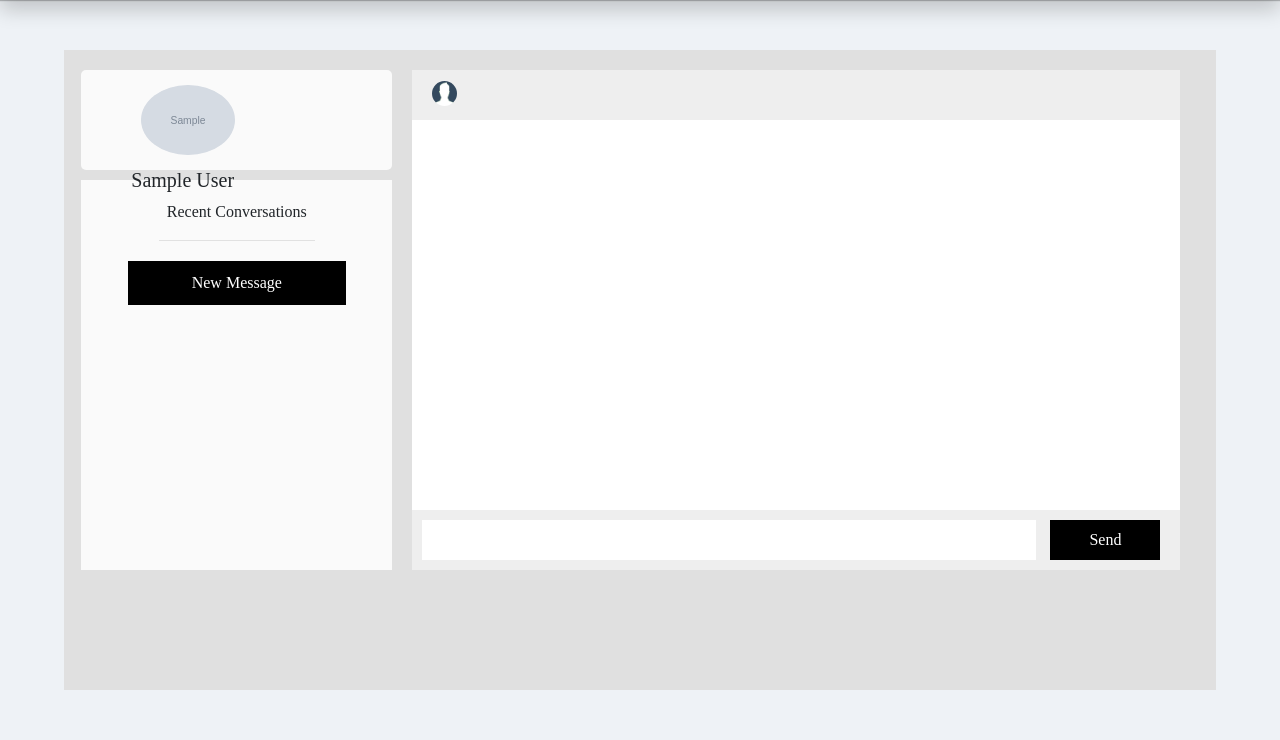
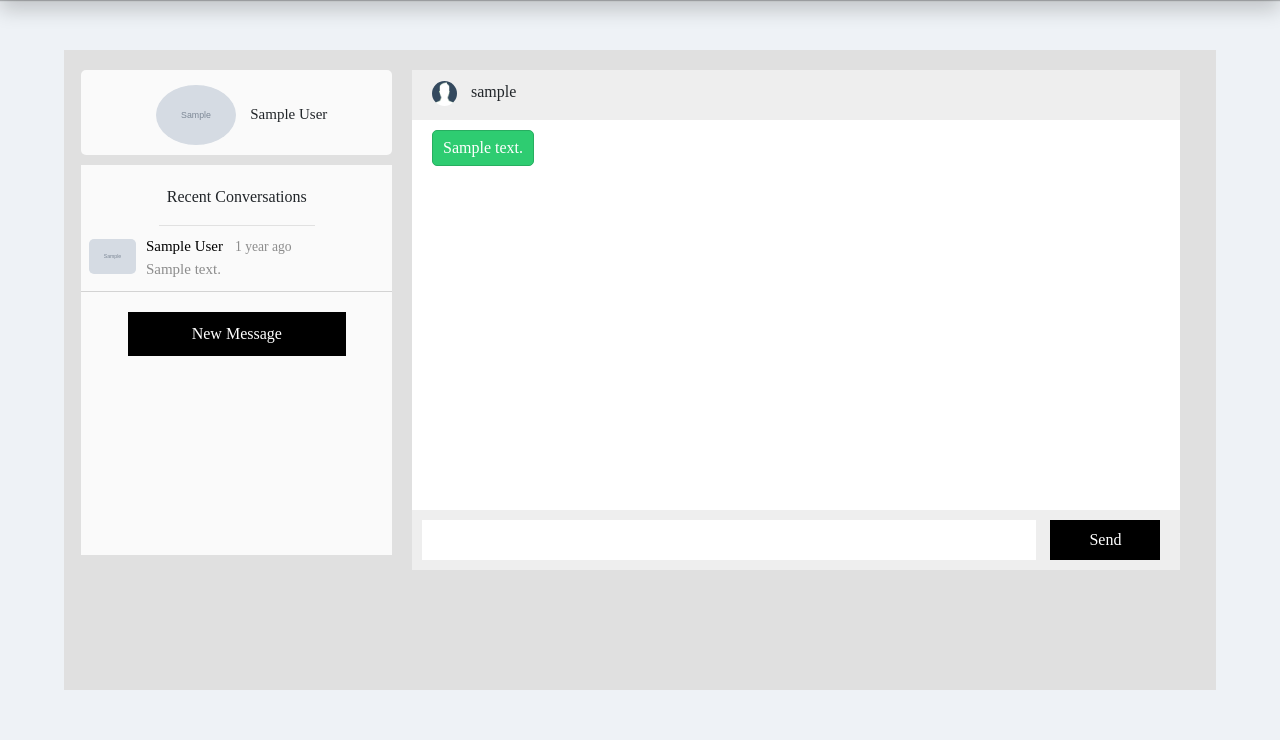
Before and after one commit to SyeedHasan/TeachMe, a PHP site: page /messages.php in a window 1280 px wide. Shown: the part 60-800 px from the top of the page. Run offline with PHP 8.4, Linux system fonts and the light colour scheme; the visitor is signed in with stand-in values (Sample User, id 1); tables that the repository leaves empty hold one stand-in row (values such as "Sample post"); grey boxes marked "Sample" are stand-in pictures; data that the repository does not hold is empty.

Commit message:
user identification

```diff
--- a/assets/css/class2.css
+++ b/assets/css/class2.css
@@ -90,6 +90,7 @@
   outline: 0;
   margin: 0;
 }
+
 .post_form {
   width: 100%;
 }
@@ -109,6 +110,7 @@
   color: black;
   transition: all 1.5s;
 }
+
 .post_form textarea {
   width: 81%;
   height: 60px;
@@ -120,7 +122,7 @@
   resize: none;
 }
 
-div.postDiv{
+div.postDiv {
   background-color: red;
-    float:right;
+  float: right;
 }
--- a/assets/css/messages.css
+++ b/assets/css/messages.css
@@ -1,28 +1,29 @@
 div.wrapper {
-    width:90%;
-    margin:50px auto;
+    width: 90%;
+    margin: 50px auto;
     height: 80%;
     background: #E0E0E0;
 }
 
 div.leftContainer {
-    width:30%;
-    height:100%;
+    width: 30%;
+    height: 100%;
     overflow: hidden;
 }
 
 div.leftContainer div.profileInfo {
-    width:90%;
+    width: 90%;
     margin: 0px auto;
-    margin-top:20px;
-    height: 100px;
+    margin-top: 20px;
+    height: 85px;
     background: #FAFAFA;
-    padding:5px 50px;
+    padding: 5px;
+    text-align: center;
     border-radius: 5px;
 }
 
 div.leftContainer div.messagesInfo {
-    width:90%;
+    width: 90%;
     margin: 10px auto;
     height: 390px;
     background: #FAFAFA;
@@ -31,22 +32,22 @@ div.leftContainer div.messagesInfo {
 
 img.userPic {
     width: auto;
-    height: 70px;
+    height: 60px;
 }
 
 p.name {
-    display:inline-block;
+    display: inline-block;
+    font-size:15px;
 }
 
 div.rightContainer {
     width: 60%;
     height: 500px;
     position: absolute;
-    right:100px;
-    top:130px;
+    right: 100px;
+    top: 130px;
     background: #FAFAFA;
     z-index: 1;
-
 }
 
 #recent {
@@ -56,25 +57,25 @@ div.rightContainer {
 
 div.messagesInfo hr {
     width: 50%;
-    margin:0 auto;
+    margin: 0 auto;
 }
 
 div.selectedUserInfo {
-    height:50px;
-    width:100%;
+    height: 50px;
+    width: 100%;
     text-align: left;
-    padding:10px 20px;
+    padding: 10px 20px;
     background: #EEE;
 }
 
 p.selectedUser {
-    display:inline-block;
-
+    display: inline-block;
+    padding-left: 10px;
 }
 
 div.selectedUserInfo img {
-    border-radius:50%;
-    height:25px;
+    border-radius: 50%;
+    height: 25px;
     width: auto;
 }
 
@@ -140,9 +145,167 @@ display: block;
     float: right;
     margin-bottom: 5px;
 }
+
 .green {
     background-color: #2ecc71;
     border-color: #27ae60;
     float: left;
     margin-bottom: 5px;
 }
+
+/* MODAL */
+
+/* The Modal (background) */
+
+.modal {
+    display: none;
+    /* Hidden by default */
+    position: fixed;
+    /* Stay in place */
+    z-index: 1;
+    /* Sit on top */
+    padding-top: 100px;
+    /* Location of the box */
+    left: 0;
+    top: 0;
+    width: 100%;
+    /* Full width */
+    height: 100%;
+    /* Full height */
+    overflow: auto;
+    /* Enable scroll if needed */
+    background-color: rgb(0, 0, 0);
+    /* Fallback color */
+    background-color: rgba(0, 0, 0, 0.4);
+    /* Black w/ opacity */
+}
+
+/* Modal Content */
+
+.modal-content {
+    position: relative;
+    background-color: #fefefe;
+    margin: auto;
+    padding: 0;
+    border: 1px solid #888;
+    width: 80%;
+    box-shadow: 0 4px 8px 0 rgba(0, 0, 0, 0.2), 0 6px 20px 0 rgba(0, 0, 0, 0.19);
+    -webkit-animation-name: animatetop;
+    -webkit-animation-duration: 0.4s;
+    animation-name: animatetop;
+    animation-duration: 0.4s
+}
+
+/* Add Animation */
+
+@-webkit-keyframes animatetop {
+    from {
+        top: -300px;
+        opacity: 0
+    }
+    to {
+        top: 0;
+        opacity: 1
+    }
+}
+
+@keyframes animatetop {
+    from {
+        top: -300px;
+        opacity: 0
+    }
+    to {
+        top: 0;
+        opacity: 1
+    }
+}
+
+/* The Close Button */
+
+.close {
+    color: white;
+    float: right;
+    font-size: 28px;
+    margin-top: 20px;
+    font-weight: bold;
+}
+
+.close:hover,
+.close:focus {
+    color: #000;
+    text-decoration: none;
+    cursor: pointer;
+}
+
+.modal-header {
+    padding: 2px 16px;
+    background-color: #2980b9;
+    height: 70px;
+    color: white;
+}
+
+div.modal-header h2 {
+    font-size: 25px;
+    margin-top: 15px;
+}
+
+.modal-body {
+    padding: 10px 16px;
+}
+
+.modal-body input[type="text"] {
+    width: 50%;
+    outline: 0;
+    border: 0;
+    border-bottom: 1px solid gray;
+}
+
+.modal-body input[type="submit"] {
+    width: 190px;
+    display: block;
+    margin-top: 20px;
+}
+
+.modal-footer {
+    padding: 2px 16px;
+    background-color: #2980b9;
+    color: white;
+}
+
+/* Found messages  */
+
+.timestamp_smaller {
+    font-size: 85%;
+    padding-left: 8px;
+    margin: 0;
+}
+
+.user_found_messages {
+    color: black;
+    border-bottom: 1px solid #D3D3D3;
+    padding: 8px 8px 10px 8px;
+}
+
+.user_found_messages:hover {
+    background-color: #D3D3D3;
+}
+
+.user_found_messages img {
+    height: 35px;
+    float: left;
+}
+
+#grey {
+    color: #8C8C8C;
+}
+
+.profileName {
+    font-size: 15px;
+}
+
+.userErr {
+    color: red;
+    display: block;
+    font-size: 13px;
+    text-transform: uppercase;
+}
--- a/includes/classes/Message.php
+++ b/includes/classes/Message.php
@@ -8,31 +8,6 @@ class Message
     {
         $this->con = $con;
         $this->user_obj = new User($con, $user);
-    }
-
-    public function getMostRecentUser()
-    {
-        $userLoggedIn = $this->user_obj->getUsername();
-
-        //Limit to one result in message.
-        $query = mysqli_query($this->con, "SELECT user_to, user_from FROM messages WHERE user_to='$userLoggedIn' OR user_from='$userLoggedIn' ORDER BY id DESC LIMIT 1");
-
-        if (mysqli_num_rows($query) == 0) {
-            return false;
-        }
-
-        $row = mysqli_fetch_array($query);
-        $user_to = $row['user_to'];
-        $user_from = $row['user_from'];
-
-        if ($user_to != $userLoggedIn) {
-            return $user_to;
-        }
-        //If you're not user_to which means you sent message so recent user
-        else {
-            return $user_from;
-        }
-
     }
 
     public function sendMessage($user_to, $body, $date)
@@ -72,15 +47,66 @@ class Message
         return $data;
     }
 
+    public function getConvos()
+    {
+        $userLoggedIn = $this->user_obj->getUserID();
+        $return_string = "";
+
+        $convos = array();
+
+        $query = mysqli_query($this->con, "SELECT senderId, receiverId FROM messageInfo WHERE senderId='$userLoggedIn' OR receiverId='$userLoggedIn' ORDER BY messageId DESC ");
+
+        while ($row = mysqli_fetch_array($query)) {
+            //Because one user is known, other is to be known, which has the convo with us
+            $user_to_push = ($row['senderId'] != $userLoggedIn) ? $row['senderId'] : $row['receiverId'];
+
+            if (!in_array($user_to_push, $convos)) {
+                array_push($convos, $user_to_push);
+            }
+        } // end of while
+
+        foreach ($convos as $userid) {
+
+            $username = mysqli_query($this->con, "SELECT username FROM regUser WHERE id='$userid'");
+            $username = mysqli_fetch_array($username);
+            $username = $username['username'];
+
+            $user_found_obj = new User($this->con, $username);
+            $latest_message_details = $this->getLatestMessage($userLoggedIn, $userid);
+
+            //  C U R  R E N T A U D I T . C H E C K F U N C T I O N T O C O N T I N U E
+
+
+            //Length of body > 12
+            $dots = (strlen($latest_message_details[1]) >= 15 ) ? " ..." : "";
+            //Chop of at 12th character
+            $split =  str_split($latest_message_details[1], 12);
+
+            $split = $split[0] . $dots;
+
+            $return_string .= "<a href='messages.php?user=". $user_found_obj->getUsername() ."'> <div class='user_found_messages'>
+                <img src='" . $user_found_obj->getProfilePic() . " 'style='border-radius:5px; margin-right:10px;margin-top:5px;'><span class='profileName'> " . $user_found_obj->getFirstAndLastName() . "</span>
+                <span class='timestamp_smaller' id='grey'> " . $latest_message_details[2] . " </span>
+                <p id='grey' style='margin:0; font-size:15px;'>" . $split . "</p>
+                </div>
+                </a>
+                ";
+
+        }
+
+        return $return_string;
+
+    }
+
     public function getLatestMessage($userLoggedIn, $user2)
     {
         $details_array = array();
 
-        $query = mysqli_query($this->con, "SELECT body, user_to, date FROM messages WHERE (user_to='$userLoggedIn' AND user_from='$user2') OR (user_to='$user2' AND user_from='$userLoggedIn') ORDER BY id DESC LIMIT 1 ");
+        $query = mysqli_query($this->con, "SELECT m.messageBody, mi.receiverId, m.date FROM message m JOIN messageInfo mi ON m.messageId=mi.messageId WHERE (senderId='$userLoggedIn' AND receiverId='$user2') OR (senderId='$user2' AND receiverId='$userLoggedIn') ORDER BY m.messageId DESC LIMIT 1 ");
 
         $row = mysqli_fetch_array($query);
 
-        $sent_by = ($row['user_to'] == $userLoggedIn) ? "They said: " : "You said: ";
+        $sent_by = ($row['receiverId'] == $userLoggedIn) ? "They said: " : "You said: ";
 
         //Timeframe
         $date_time_now = date("Y-m-d H:i:s");
@@ -106,9 +132,9 @@ class Message
             }
 
             if ($interval->m == 1) {
-                $time_message = $interval->m . " month" . $days;
+                $time_message = $interval->m . " month " . $days;
             } else {
-                $time_message = $interval->m . " months" . $days;
+                $time_message = $interval->m . " months " . $days;
             }
 
         } else if ($interval->d >= 1) {
@@ -139,60 +165,36 @@ class Message
         //End of timeframe
 
         array_push($details_array, $sent_by);
-        array_push($details_array, $row['body']);
+        array_push($details_array, $row['messageBody']);
         array_push($details_array, $time_message);
 
         return $details_array;
 
     }
 
-    public function getConvos()
+    public function getMostRecentUser()
     {
-        $userLoggedIn = $this->user_obj->getUsername();
-        $return_string = "";
+        $userLoggedIn = $this->user_obj->getUserID();
 
-        $convos = array();
+        //Limit to one result in message.
+        $query = mysqli_query($this->con, "SELECT receiverId, senderId FROM messageInfo WHERE receiverId='$userLoggedIn' OR senderId='$userLoggedIn' ORDER BY messageId DESC LIMIT 1");
 
-        $query = mysqli_query($this->con, "SELECT user_to, user_from FROM messages WHERE user_to='$userLoggedIn' OR user_from='$userLoggedIn' ORDER BY id DESC ");
-
-        while ($row = mysqli_fetch_array($query)) {
-            //Because one user is known, other is to be known, which has the convo with us
-            $user_to_push = ($row['user_to'] != $userLoggedIn) ? $row['user_to'] : $row['user_from'];
-
-            if (!in_array($user_to_push, $convos)) {
-                array_push($convos, $user_to_push);
-            }
-        } // end of while
-
-        foreach ($convos as $username) {
-            $user_found_obj = new User($this->con, $username);
-            $latest_message_details = $this->getLatestMessage($userLoggedIn, $username);
-
-            //Length of body > 12
-            $dots = (strlen($latest_message_details[1]) >= 12 ) ? "..." : "";
-            //Chop of at 12th character
-            $split =  str_split($latest_message_details[1], 12);
-
-            $split = $split[0] . $dots;
-
-            $return_string .= "<a href='messages.php?u=$username'> <div class='user_found_messages'>
-                <img src='" . $user_found_obj->getProfilePic() . " 'style='border-radius:5px; margin-right:5px;'> " . $user_found_obj->getFirstAndLastName() . "
-                <span class='timestamp_smaller' id='grey'> " . $latest_message_details[2] . " </span>
-                <p id='grey' style='margin:0;'>" . $latest_message_details[0] . $split . "</p>
-                </div>
-                </a>
-                ";
-
+        if (mysqli_num_rows($query) == 0) {
+            return false;
         }
 
-        return $return_string;
+        $row = mysqli_fetch_array($query);
+        $user_to = $row['receiverId'];
+        $user_from = $row['senderId'];
 
-    }
+        if ($user_to != $userLoggedIn) {
+            return $user_to;
+        }
+        //If you're not user_to which means you sent message so recent user
+        else {
+            return $user_from;
+        }
 
-    public function getUnreadNumber() {
-        $userLoggedIn = $this->user_obj->getUsername();
-        $query = mysqli_query($this->con, "SELECT * FROM messages WHERE viewed='no' AND user_to='$userLoggedIn' ");
-        return mysqli_num_rows($query);
     }
 
 }
--- a/includes/classes/User.php
+++ b/includes/classes/User.php
@@ -48,6 +48,12 @@ class User
         $query = mysqli_query($this->con, "SELECT id FROM regUser WHERE username='$name'");
         $query = mysqli_fetch_array($query);
         return $query['id'];
+    }
+
+    public function getUserNameFromUserID($id){
+        $query = mysqli_query($this->con, "SELECT username FROM regUser WHERE id='$id'");
+        $query = mysqli_fetch_array($query);
+        return $query['username'];
     }
 
     public function getRollNumber()
--- a/includes/header.php
+++ b/includes/header.php
@@ -34,7 +34,7 @@ if (isset($_SESSION['username'])) {
     <meta name="viewport" content="width=device-width, initial-scale=1.0">
     <meta http-equiv="X-UA-Compatible" content="ie=edge">
 
-    <title>Home Page</title>
+    <title>PlenTree</title>
 
     <link rel="icon" type="image/png" sizes="96x96" href="assets/images/icons/favicons/icons.png">
 
--- a/messages.php
+++ b/messages.php
@@ -10,11 +10,16 @@ if(isset($_GET['user'])){
 }
 else {
     // Not messaging anyone
-    // $sendTo = $messageObj->getMostRecentUser();
-    $sendTo = false;
+    $sendTo = $messageObj->getMostRecentUser();
+
     //If no message is sent till now,
     if($sendTo == false){
         $sendTo = 'new';
+    }
+    else {
+        $query = mysqli_query($con, "SELECT username FROM regUser WHERE id='$sendTo'");
+        $query = mysqli_fetch_array($query);
+        $sendTo = $query['username'];
     }
 }
 if($sendTo != "new")
@@ -27,7 +32,6 @@ if(isset($_POST['sendMessage'])){
         $date = date("Y-m-d H:i:s");
         $messageObj->sendMessage($sendTo, $body, $date);
     }
-
 }
 
 ?>
@@ -44,10 +48,12 @@ if(isset($_POST['sendMessage'])){
         <div class="messagesInfo">
             <p id="recent">Recent Conversations</p>
             <hr>
+            <?php echo $messageObj->getConvos(); ?>
+
                 <!-- RUN THE FUNCTION FROM CLASS -->
-                <!-- LOADED CONVOS HERE! -->
+                <!-- LOADED CONVOS HERE! messages.php?user=new is the href for the anchor for newMessage -->
 
-            <a id="newMessage" name="newMessage" href="messages.php?user=new">New Message</a>
+            <a id="newMessage" name="newMessage" href="#">New Message</a>
         </div>
 
     </div>
@@ -55,20 +61,17 @@ if(isset($_POST['sendMessage'])){
     <div class="rightContainer">
         <div class="selectedUserInfo">
             <img src="assets/images/profile_pics/defaults/default.png" alt="User's Image (From the database)">
-            <p class="selectedUser"><!--Insert user's name (the selected one) --> </p>
+            <p class="selectedUser"><?php if($sendTo != "new") { echo $sendTo; } ?></p>
         </div>
 
         <div class="chat">
-            <div class="scrollbar2" id="style-11">
                 <?php echo $messageObj->getMessages($sendTo); ?>
-                <div class="force-overflow2"></div>
-            </div>
         </div>
 
         <div class="chatOptions">
-            <form action="messages.php?user=NilaNi" method="POST">
+            <form action="messages.php?user=<?php echo $sendTo; ?>" method="POST">
                 <input type="text" name="messageBody" id="messageBody">
-                <input type="submit" name="sendMessage" value="Send">
+                <input type="submit" class="postSubmitBtn" name="sendMessage" value="Send">
             </form>
         </div>
 
@@ -76,7 +79,76 @@ if(isset($_POST['sendMessage'])){
 
 </div>
 
+<!-- The Modal -->
+<div id="myModal" class="modal">
 
+  <!-- Modal content -->
+  <div class="modal-content">
+    <div class="modal-header">
+      <h2>Send Message</h2>
+      <span class="close">&times;</span>
+
+    </div>
+    <div class="modal-body">
+        <form action="messages.php">
+            <p>Enter the username of the user you wish to message:</p>
+            <input type="text" name="user" id="sendMsgTo" required>
+            <span class="userErr"></span>
+            <input type="submit" name="userSearch" class="postSubmitBtn" value="Continue">
+        </form>
+
+        <?php
+        if(isset($_POST['userSearch'])){
+            $username = $_POST['user'];
+            $query = mysqli_query($con, "SELECT username FROM regUser WHERE username='$username'");
+
+            if(mysqli_num_rows($query) <= 0){
+                echo '<script>
+                    alert("THIS WAS FOUND!");
+                    var sp = document.querySelector(".userErr");
+                    sp.innerHTML = "No such user found!";
+
+                </script>';
+            }
+
+        }
+        ?>
+
+    </div>
+    <div class="modal-footer">
+    </div>
+  </div>
+
+</div>
+
+<script>
+
+// Get the modal
+var modal = document.getElementById('myModal');
+
+// Get the button that opens the modal
+var btn = document.getElementById("newMessage");
+
+// Get the <span> element that closes the modal
+var span = document.getElementsByClassName("close")[0];
+
+// When the user clicks the button, open the modal
+btn.onclick = function() {
+    modal.style.display = "block";
+}
+
+// When the user clicks on <span> (x), close the modal
+span.onclick = function() {
+    modal.style.display = "none";
+}
+
+// When the user clicks anywhere outside of the modal, close it
+window.onclick = function(event) {
+    if (event.target == modal) {
+        modal.style.display = "none";
+    }
+}
+</script>
 <?php
     include 'includes/footer.php';
 ?>
```
Also changed, not shown: other parts of assets/css/messages.css (+26 -22 lines), assets/js/main.js (line endings or trailing spaces). Lines whose indentation alone changed are shown as unchanged.
